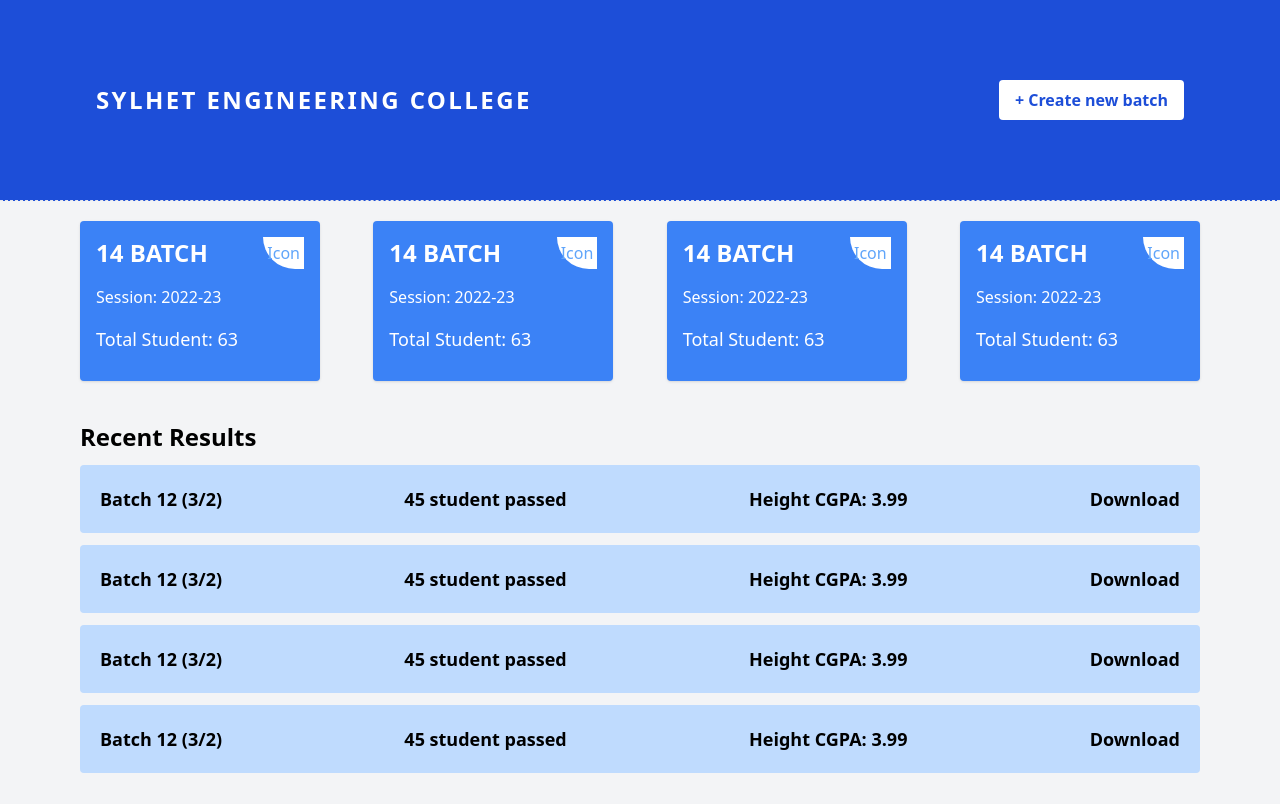
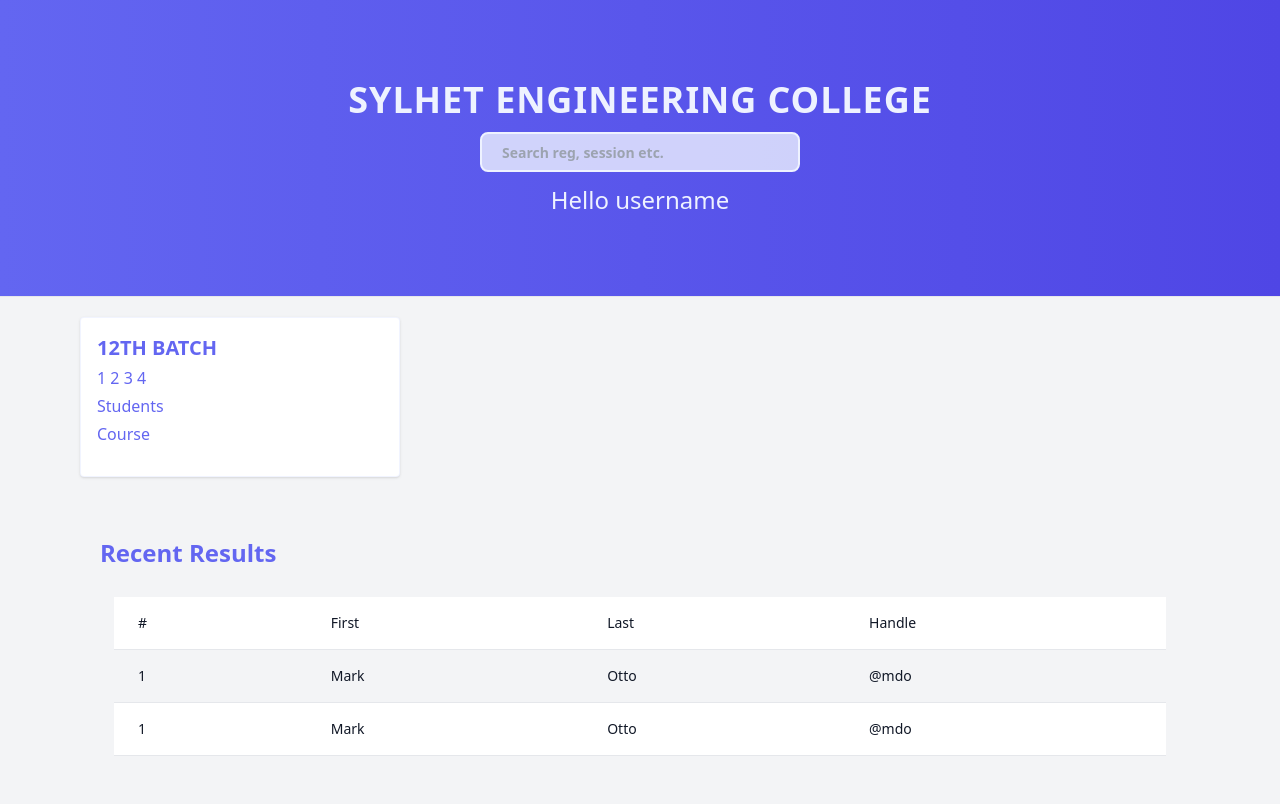
Before and after one commit to dipsingha360/result-management, a website: page src/index.html in a window 1280 px wide. Drawn offline with Linux system fonts and the light colour scheme.

Commit message:
login page added and change layout a little bit

```diff
--- a/src/index.html
+++ b/src/index.html
@@ -8,82 +8,65 @@
     <title>Check Tailwindcss</title>
   </head>
   <body class="bg-gray-100">
-    <header class="bg-blue-700 p-20 border-b border-dashed">
-      <nav
-        class="navbar container mx-auto px-4 text-white flex justify-between items-center"
-      >
-        <div>
-          <span class="text-2xl uppercase font-bold tracking-widest"
+    <header class="bg-gradient-to-r from-indigo-500 to-indigo-600 p-20 border-b ">
+
+      <!-- navbar  -->
+      <nav class="navbar container mx-auto px-4 text-indigo-50">
+        <div class="flex flex-col gap-3   items-center ">
+          <!-- logo/ title  -->
+          <span class="text-4xl uppercase font-bold tracking-wide"
             >Sylhet Engineering College</span
           >
+
+          <!-- searchbar  -->
+
+            <div class="searchbar text-indigo-700 font-semibold  w-fit ">
+
+                <input
+                class="border-2 border-indigo-50 bg-indigo-50/80 h-10 px-5  rounded-lg text-sm focus:outline-none w-80"
+                type="search"
+                name="search"
+                placeholder="Search reg, session etc."
+                required
+              />
+
+            </div>
+
+
+          <!-- login button / userName  -->
+          <!-- <button type="submit" class=" bg-indigo-500 text-white py-2 px-6 rounded-md hover:bg-indigo-600 ">
+              <a href="./pages/login.html">Login</a>
+          </button> -->
+          <p class="text-indigo-50 text-2xl">Hello username</p>
+
         </div>
-        <button
-          class="bg-white text-blue-700 font-semibold px-4 py-2 rounded hover:bg-orange-400 duration-300 hover:text-white"
-        >
-          + Create new batch
-        </button>
       </nav>
     </header>
 
-    <!-- main -->
-    <main class="main mt-5">
-      <div class="container mx-auto px-20 mb-10 relative">
-        <div class="batchs flex justify-between">
+    <!-- main body -->
+    <main class="main mt-5 container mx-auto flex flex-col">
+      <div class=" px-20 mb-10 ">
+        <div class="batchs ">
           <div
-            class="batch bg-blue-500 text-white p-4 rounded shadow flex flex-col gap-4 hover:bg-blue-700 duration-300 cursor-pointer h-40 w-60"
+            class="batch bg-white text-indigo-500 p-4 rounded shadow flex flex-col gap-1 h-40 w-80 hover:bg-sky-100 duration-300 cursor-pointer border border-indigo-50/80 "
           >
-            <div class="flex justify-between gap-10 items-center">
-              <h3 class="uppercase text-2xl font-bold">14 Batch</h3>
-              <span class="bg-white text-blue-400 p-1 rounded-bl-full"
-                >Icon</span
-              >
+            <h2 class="batch-title text-xl font-bold uppercase">12th Batch</h2>
+            <div>
+              <a href="#" class="semester">1</a>
+              <a href="#" class="semester">2</a>
+              <a href="#" class="semester">3</a>
+              <a href="#" class="semester">4</a>
             </div>
-            <p class="text-base">Session: 2022-23</p>
-            <p class="text-lg">Total Student: 63</p>
+            <a href="#" class="students">Students</a>
+            <h2 class="course">Course</h2>
+
           </div>
 
-          <div
-            class="batch bg-blue-500 text-white p-4 rounded shadow flex flex-col gap-4 hover:bg-blue-700 duration-300 cursor-pointer h-40 w-60"
-          >
-            <div class="flex justify-between gap-10 items-center">
-              <h3 class="uppercase text-2xl font-bold">14 Batch</h3>
-              <span class="bg-white text-blue-400 p-1 rounded-bl-full"
-                >Icon</span
-              >
-            </div>
-            <p class="text-base">Session: 2022-23</p>
-            <p class="text-lg">Total Student: 63</p>
-          </div>
-          <div
-            class="batch bg-blue-500 text-white p-4 rounded shadow flex flex-col gap-4 hover:bg-blue-700 duration-300 cursor-pointer h-40 w-60"
-          >
-            <div class="flex justify-between gap-10 items-center">
-              <h3 class="uppercase text-2xl font-bold">14 Batch</h3>
-              <span class="bg-white text-blue-400 p-1 rounded-bl-full"
-                >Icon</span
-              >
-            </div>
-            <p class="text-base">Session: 2022-23</p>
-            <p class="text-lg">Total Student: 63</p>
-          </div>
-          <div
-            class="batch bg-blue-500 text-white p-4 rounded shadow flex flex-col gap-4 hover:bg-blue-700 duration-300 cursor-pointer h-40 w-60"
-          >
-            <div class="flex justify-between gap-10 items-center">
-              <h3 class="uppercase text-2xl font-bold">14 Batch</h3>
-              <span class="bg-white text-blue-400 p-1 rounded-bl-full"
-                >Icon</span
-              >
-            </div>
-            <p class="text-base">Session: 2022-23</p>
-            <p class="text-lg">Total Student: 63</p>
-          </div>
-        </div>
-        <!-- <a href="#" class="absolute bottom-0 right-0"> See all</a> -->
+
       </div>
 
       <!-- Others activity -->
-      <div class="container mx-auto px-20">
+      <!-- <div class="container mx-auto px-20">
         <div class="result flex flex-col gap-3">
           <h1 class="text-2xl font-bold">Recent Results</h1>
           <div
@@ -122,6 +105,97 @@
             <a href="http:#"> Download</a>
           </div>
         </div>
+      </div> -->
+
+      <!-- from web -->
+      <div class="pt-10">
+        <h2 class="text-2xl font-semibold text-indigo-500 p-5">Recent Results</h2>
+        <!-- component -->
+        <div class="flex flex-col ">
+          <div class="overflow-x-auto sm:mx-0.5 lg:mx-0.5">
+            <div class="py-2 inline-block min-w-full sm:px-6 lg:px-8">
+              <div class="overflow-hidden">
+                <table class="min-w-full">
+                  <thead class="bg-white border-b">
+                    <tr>
+                      <th
+                        scope="col"
+                        class="text-sm font-medium text-gray-900 px-6 py-4 text-left"
+                      >
+                        #
+                      </th>
+                      <th
+                        scope="col"
+                        class="text-sm font-medium text-gray-900 px-6 py-4 text-left"
+                      >
+                        First
+                      </th>
+                      <th
+                        scope="col"
+                        class="text-sm font-medium text-gray-900 px-6 py-4 text-left"
+                      >
+                        Last
+                      </th>
+                      <th
+                        scope="col"
+                        class="text-sm font-medium text-gray-900 px-6 py-4 text-left"
+                      >
+                        Handle
+                      </th>
+                    </tr>
+                  </thead>
+                  <tbody>
+                    <tr class="bg-gray-100 border-b">
+                      <td
+                        class="px-6 py-4 whitespace-nowrap text-sm font-medium text-gray-900"
+                      >
+                        1
+                      </td>
+                      <td
+                        class="text-sm text-gray-900 font-light px-6 py-4 whitespace-nowrap"
+                      >
+                        Mark
+                      </td>
+                      <td
+                        class="text-sm text-gray-900 font-light px-6 py-4 whitespace-nowrap"
+                      >
+                        Otto
+                      </td>
+                      <td
+                        class="text-sm text-gray-900 font-light px-6 py-4 whitespace-nowrap"
+                      >
+                        @mdo
+                      </td>
+                    </tr>
+                    <tr class="bg-white border-b">
+                      <td
+                        class="px-6 py-4 whitespace-nowrap text-sm font-medium text-gray-900"
+                      >
+                        1
+                      </td>
+                      <td
+                        class="text-sm text-gray-900 font-light px-6 py-4 whitespace-nowrap"
+                      >
+                        Mark
+                      </td>
+                      <td
+                        class="text-sm text-gray-900 font-light px-6 py-4 whitespace-nowrap"
+                      >
+                        Otto
+                      </td>
+                      <td
+                        class="text-sm text-gray-900 font-light px-6 py-4 whitespace-nowrap"
+                      >
+                        @mdo
+                      </td>
+                    </tr>
+
+                  </tbody>
+                </table>
+              </div>
+            </div>
+          </div>
+        </div>
       </div>
     </main>
   </body>
```
Also changed, not shown: src/pages/login.html (added, +35 -0 lines), dist/output.css.
